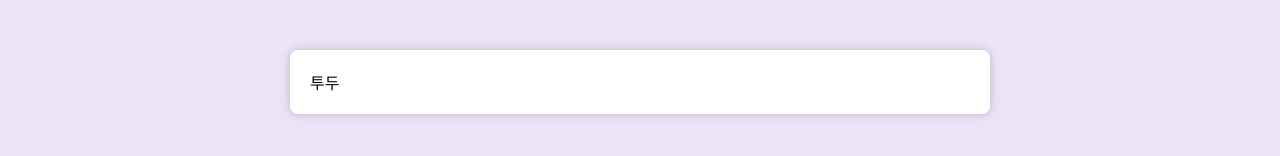
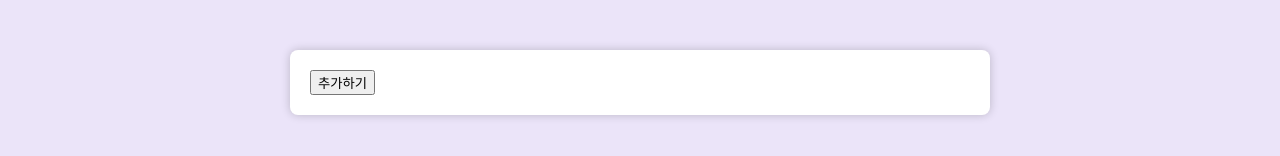
Before and after one commit to wanted-pre-onboarding-fe-team-4/week1-todo-app, a React (Create React App) app: page /todo in a window 1280 px wide. Shown: the part 318-474 px from the top of the page. Built offline with nearby package versions, Linux system fonts and the light colour scheme.

Commit message:
feat: todo create 추가

```diff
--- a/src/pages/Todo.tsx
+++ b/src/pages/Todo.tsx
@@ -1,3 +1,24 @@
+import { useContext } from 'react'
+import { TodoContext } from 'context/TodoContext'
+import { useQuery } from 'hooks/useQuery'
+
 export const TodoPage = () => {
-  return <div>투두</div>
+  const { getTodo } = useContext(TodoContext)
+
+  const { query: createTodo } = useQuery({
+    method: 'post',
+    url: `/todos`,
+  })
+
+  const handleSubmit = async () => {
+    await createTodo({ todo: '투두리스트 샘플1' })
+    // 데이터 새로불러오기
+    await getTodo()
+  }
+
+  return (
+    <>
+      <button onClick={handleSubmit}>추가하기</button>
+    </>
+  )
 }
```
